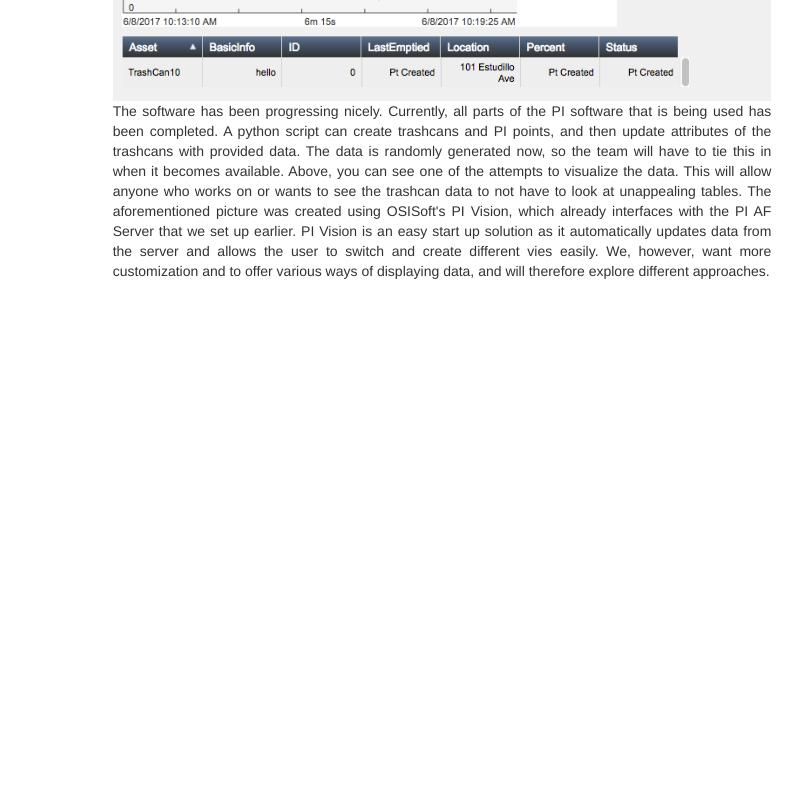
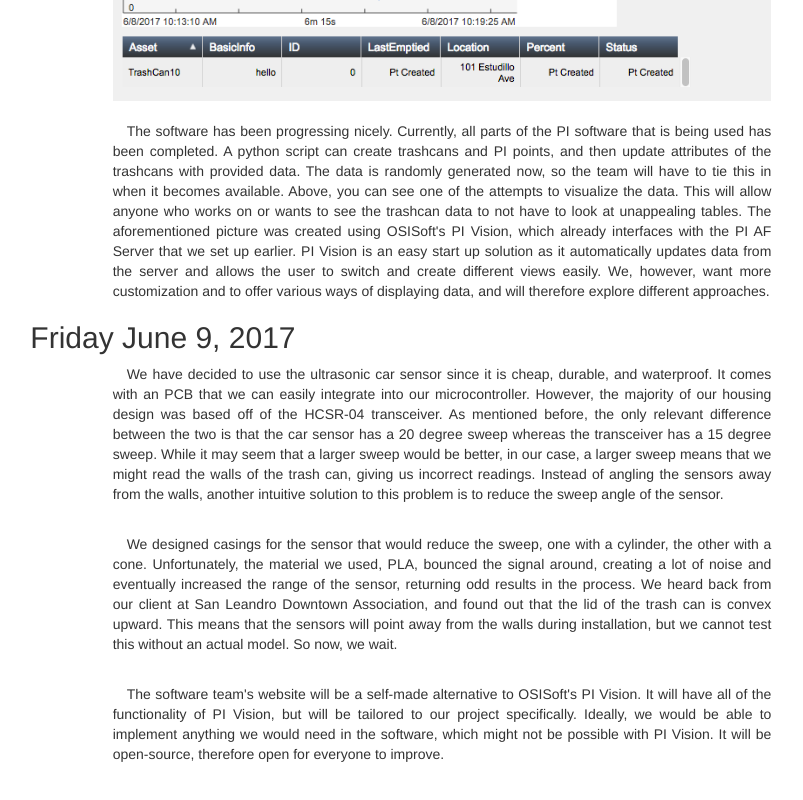
Before and after one commit to sayakura/midro.github.io, a plain HTML site: page posts/week3.html in a window 1280 px wide. Shown: the part 5330-6130 px from the top of the page, without its empty margins (198-1001 px from the left). Before the commit the page ends 5661 px from the top, so only its background shows below. Drawn offline with nearby package versions, Linux system fonts and the light colour scheme.

Commit message:
Added documentation for friday june 9

```diff
--- a/posts/week3.html
+++ b/posts/week3.html
@@ -126,26 +126,26 @@
         <h2>Wednesday June 7, 2017</h2>
 
         <p>
-        On the software side, several scripts were created to delete and create PI points and elements using the PI Web API. The software engineers got more familiar with the REST API and are debugging small problems with the visualization software. We are now able to create the 40 trash can elements in the PI server and update them accordingly. We were succesful in creating and deleting test points. We have a sample of one detailed trashcan created as shown below using PI Vision. We also have a less detailed version that will show the fills of all 40 trash cans. The visualization tools may not be up to par for our needs, so we will design our in-house custom solutions.
+        &emsp;On the software side, several scripts were created to delete and create PI points and elements using the PI Web API. The software engineers got more familiar with the REST API and are debugging small problems with the visualization software. We are now able to create the 40 trash can elements in the PI server and update them accordingly. We were succesful in creating and deleting test points. We have a sample of one detailed trashcan created as shown below using PI Vision. We also have a less detailed version that will show the fills of all 40 trash cans. The visualization tools may not be up to par for our needs, so we will design our in-house custom solutions.
         </p>
         <img src ="../images/visionDetailed.png">
         <br>
 
         <p>
-        On the engineering side, we received the housing for the sensors from McMaster-Carr, which we drilled custom holes using a CNC machine at the PhaseSpace Cave. The engineers also searched fro different tubing methods for wiring the sensors. We also have CAD drawings for the drilled parts within specifications for the small enclosure.
+        &emsp;On the engineering side, we received the housing for the sensors from McMaster-Carr, which we drilled custom holes using a CNC machine at the PhaseSpace Cave. The engineers also searched fro different tubing methods for wiring the sensors. We also have CAD drawings for the drilled parts within specifications for the small enclosure.
         </p>
         <img src ="../images/smallEnclosure.png">
         <br>
         <p>
-        Today, we also measured the range of the car distance sensors. We found that they have a 20 degree half angle, which has a wider sweep than the HC204 (~15 degree half angle). This may be problematic because the sensor detects the edge of the trash cans. To fix this problem, we can angle the sensors, so it does not detect the walls.
+        &emsp;Today, we also measured the range of the car distance sensors. We found that they have a 20 degree half angle, which has a wider sweep than the HC204 (~15 degree half angle). This may be problematic because the sensor detects the edge of the trash cans. To fix this problem, we can angle the sensors, so it does not detect the walls.
         </p>
 
         <p>
-        We are still waiting for a solid trash can model and a module for the network connection. This is limiting our engineering time.
+        &emsp;We are still waiting for a solid trash can model and a module for the network connection. This is limiting our engineering time.
         </p>
 
         <p>
-        We also have a team logo for Midro now courtesy of Sati's epic design skills~
+        &emsp;We also have a team logo for Midro now courtesy of Sati's epic design skills~
         </p>
 
         <img src ="../images/midro_logo.png">
@@ -157,9 +157,9 @@
 
         <h2>Thursday June 8, 2017</h2>
 
-        <img src="../images/trashvis.png" />
+        <img src="../images/trashvis.png" /><br>
         <p>
-          The software has been progressing nicely. Currently, all parts of the
+          &emsp;The software has been progressing nicely. Currently, all parts of the
           PI software that is being used has been completed. A python script
           can create trashcans and PI points, and then update attributes of the
           trashcans with provided data. The data is randomly generated now, so
@@ -170,14 +170,26 @@
           OSISoft's PI Vision, which already interfaces with the PI AF Server
           that we set up earlier. PI Vision is an easy start up solution as it
           automatically updates data from the server and allows the user to switch
-          and create different vies easily. We, however, want more
+          and create different views easily. We, however, want more
           customization and to offer various ways of displaying data, and will
           therefore explore different approaches.
         </p>
         <!-- ........................................FRIDAY..................................... -->
         <!-- ................................................................................... -->
         <!-- ................................................................................... -->
+        <h2>Friday June 9, 2017</h2>
 
+        <p>
+          &emsp;We have decided to use the ultrasonic car sensor since it is cheap, durable, and waterproof. It comes with an PCB that we can easily integrate into our microcontroller. However, the majority of our housing design was based off of the HCSR-04 transceiver. As mentioned before, the only relevant difference between the two is that the car sensor has a 20 degree sweep whereas the transceiver has a 15 degree sweep. While it may seem that a larger sweep would be better, in our case, a larger sweep means that we might read the walls of the trash can, giving us incorrect readings. Instead of angling the sensors away from the walls, another intuitive solution to this problem is to reduce the sweep angle of the sensor.
+        </p>
+        <br>
+        <p>
+          &emsp;We designed casings for the sensor that would reduce the sweep, one with a cylinder, the other with a cone. Unfortunately, the material we used, PLA, bounced the signal around, creating a lot of noise and eventually increased the range of the sensor, returning odd results in the process. We heard back from our client at San Leandro Downtown Association, and found out that the lid of the trash can is convex upward. This means that the sensors will point away from the walls during installation, but we cannot test this without an actual model. So now, we wait.
+        </p>
+        <br>
+        <p>
+          &emsp;The software team's website will be a self-made alternative to OSISoft's PI Vision. It will have all of the functionality of PI Vision, but will be tailored to our project specifically. Ideally, we would be able to implement anything we would need in the software, which might not be possible with PI Vision. It will be open-source, therefore open for everyone to improve.
+        </p>
 
       </div>
       <div class="col-md-2"></div>
```
